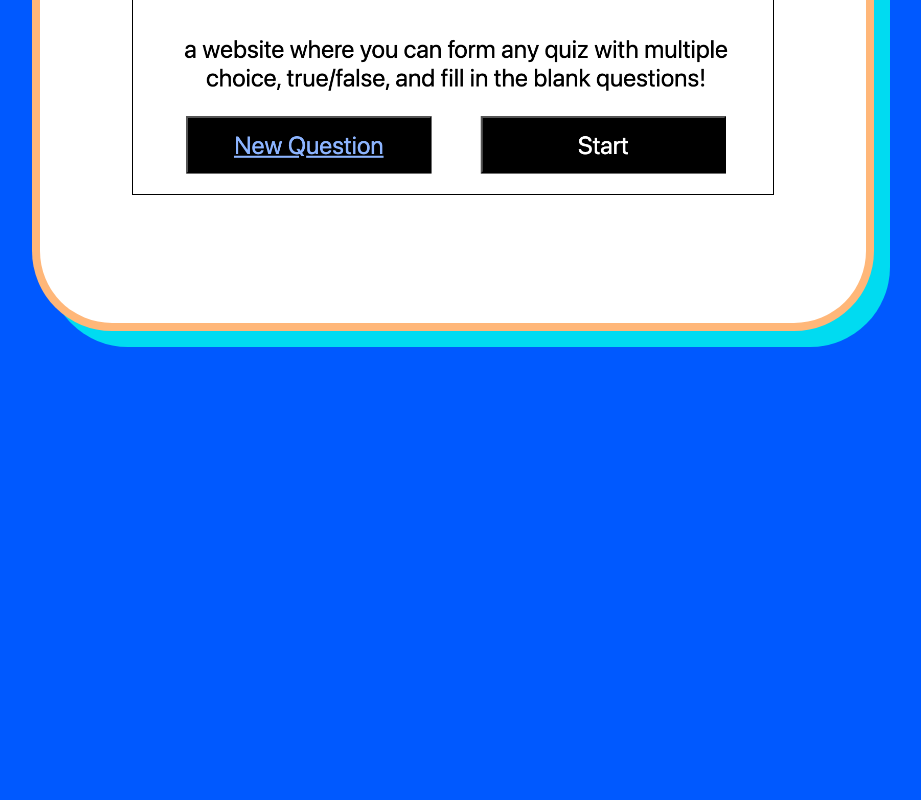
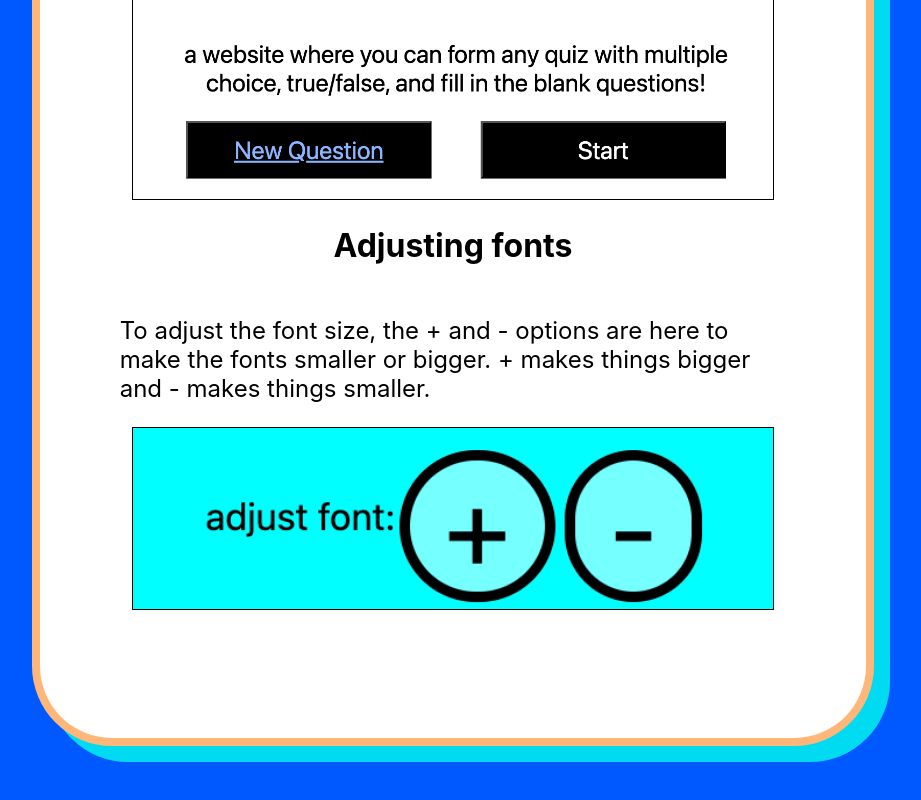
Before and after one commit to V3nusAsABoy/2830-assignment-3, a plain HTML site: page guide.html in a window 1280 px wide. Shown: the part 10381-11181 px from the top of the page, without its empty margins (187-1108 px from the left). Drawn offline with Linux system fonts and the light colour scheme.

Commit message:
added adjust font section to guide

```diff
--- a/guide.html
+++ b/guide.html
@@ -103,6 +103,9 @@
         <img src="./img/colorblindoption.png" alt = "'colorblind mode' button.">
         <p>This will underline all buttons when you hover over them, making the site more accessible for color blind people.</p>
         <img src="./img/colorblindmode.png" alt = "Colorblind mode.">
+        <h2>Adjusting fonts</h2>
+        <p>To adjust the font size, the + and - options are here to make the fonts smaller or bigger. + makes things bigger and - makes things smaller.</p>
+        <img src="./img/adjustfont.png">
     </div>
 </body>
 </html>
```
Also changed, not shown: img/adjustfont.png (added), img/darkmode.png.
